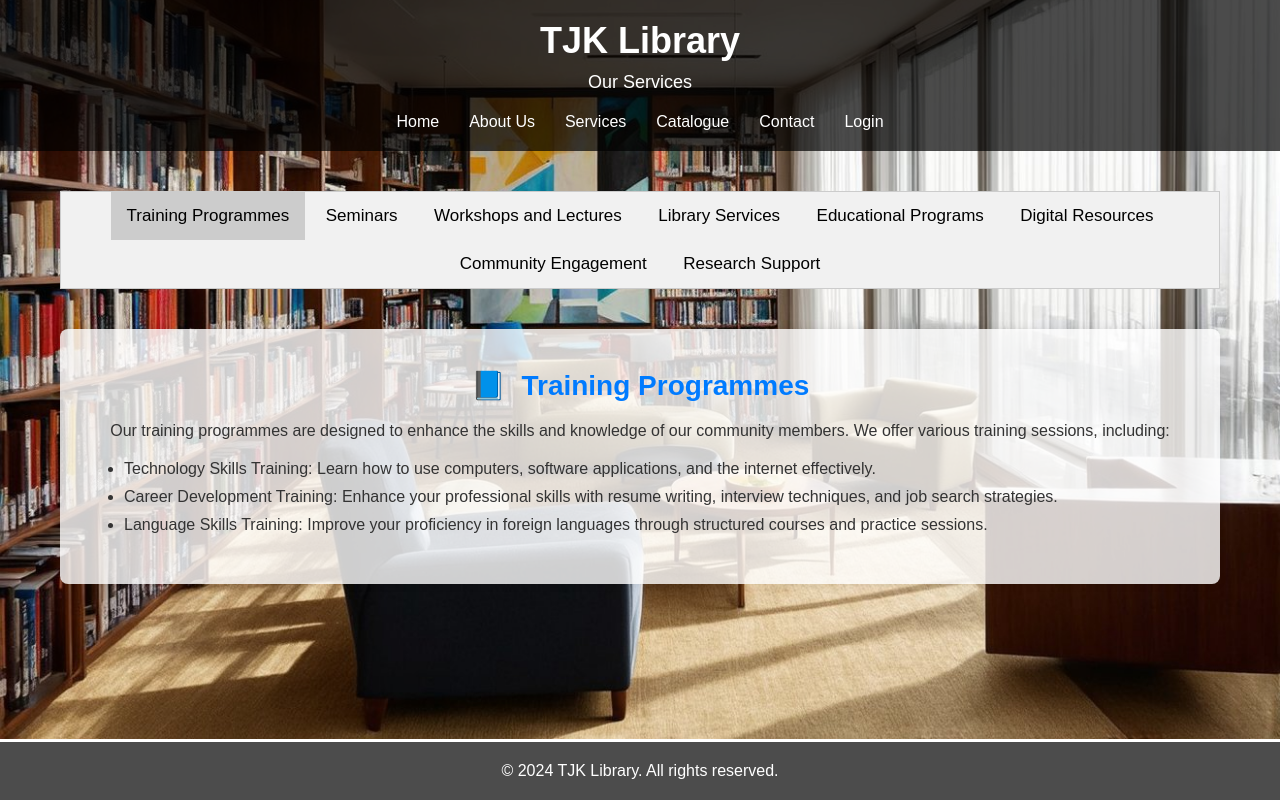
After one commit to ThejanDulara/Group_1, a Django app: template lims_portal/lims_app/templates/lims_app/services.html in a window 1280 px wide. The commit adds this page. Run offline with Django 3.2, Linux system fonts and the light colour scheme; the template is opened without the code that fills it, so the values that code supplies are empty.

Commit message:
services page created

```diff
--- /dev/null
+++ b/lims_portal/lims_app/templates/lims_app/services.html
@@ -0,0 +1,130 @@
+<!DOCTYPE html>
+<html lang="en">
+<head>
+    <meta charset="UTF-8">
+    <meta name="viewport" content="width=device-width, initial-scale=1.0">
+    <title>Services - TJK Library</title>
+    {% load static %}
+    <link rel="stylesheet" href="{% static 'CSS/services.css' %}">
+    <script src="{% static 'JS/services.js' %}" defer></script>
+</head>
+<body>
+    <header class="header">
+        <div class="header-content">
+            <h1>TJK Library</h1>
+            <p>Our Services</p>
+            <nav>
+                <ul>
+                    <li><a href="{% url 'home' %}">Home</a></li>
+                    <li><a href="{% url 'about us' %}">About Us</a></li>
+                    <li><a href="#">Services</a></li>
+                    <li><a href="{% url 'catalogue' %}">Catalogue</a></li>
+                    <li><a href="{% url 'contact' %}">Contact</a></li>
+                    <li><a href="{% url 'login' %}">Login</a></li>
+                </ul>
+            </nav>
+        </div>
+    </header>
+    <main>
+        <div class="tab">
+            <button class="tablinks" onclick="openTab(event, 'TrainingProgrammes')">Training Programmes</button>
+            <button class="tablinks" onclick="openTab(event, 'Seminars')">Seminars</button>
+            <button class="tablinks" onclick="openTab(event, 'Workshops')">Workshops and Lectures</button>
+            <button class="tablinks" onclick="openTab(event, 'LibraryServices')">Library Services</button>
+            <button class="tablinks" onclick="openTab(event, 'EducationalPrograms')">Educational Programs</button>
+            <button class="tablinks" onclick="openTab(event, 'DigitalResources')">Digital Resources</button>
+            <button class="tablinks" onclick="openTab(event, 'CommunityEngagement')">Community Engagement</button>
+            <button class="tablinks" onclick="openTab(event, 'ResearchSupport')">Research Support</button>
+        </div>
+
+        <div id="TrainingProgrammes" class="tabcontent">
+            <h2><span class="section-icon">📘</span> Training Programmes</h2>
+            <p>Our training programmes are designed to enhance the skills and knowledge of our community members. We offer various training sessions, including:</p>
+            <ul>
+                <li>Technology Skills Training: Learn how to use computers, software applications, and the internet effectively.</li>
+                <li>Career Development Training: Enhance your professional skills with resume writing, interview techniques, and job search strategies.</li>
+                <li>Language Skills Training: Improve your proficiency in foreign languages through structured courses and practice sessions.</li>
+            </ul>
+        </div>
+
+        <div id="Seminars" class="tabcontent">
+            <h2><span class="section-icon">🎤</span> Seminars</h2>
+            <p>We host a variety of seminars to facilitate knowledge sharing and discussion on relevant topics. Our seminars cover areas such as:</p>
+            <ul>
+                <li>Literature and Arts: Explore literary works and artistic expressions through expert-led discussions.</li>
+                <li>Science and Technology: Stay updated with the latest advancements in science and technology through informative sessions.</li>
+                <li>Health and Wellness: Learn about health, wellness, and lifestyle improvement from professionals in the field.</li>
+            </ul>
+        </div>
+
+        <div id="Workshops" class="tabcontent">
+            <h2><span class="section-icon">🛠️</span> Workshops and Lectures</h2>
+            <p>Our workshops and lectures provide hands-on learning experiences and in-depth knowledge on various subjects. Join us for:</p>
+            <ul>
+                <li>Creative Writing Workshops: Develop your writing skills with guidance from experienced authors and educators.</li>
+                <li>Art and Craft Workshops: Unleash your creativity with practical sessions on painting, sculpture, and other crafts.</li>
+                <li>Lectures on Historical Topics: Gain insights into historical events and figures through detailed lectures by historians and experts.</li>
+            </ul>
+        </div>
+
+        <div id="LibraryServices" class="tabcontent">
+            <h2><span class="section-icon">📚</span> Library Services</h2>
+            <p>At TJK Library, we offer a wide range of services to meet the diverse needs of our community. Our services include:</p>
+            <ul>
+                <li>Book Lending: Borrow books from our extensive collection for your reading pleasure.</li>
+                <li>Interlibrary Loan: Access books from other libraries through our interlibrary loan service.</li>
+                <li>Reference and Information Services: Get assistance with your research and information needs from our knowledgeable staff.</li>
+                <li>Reading Rooms and Study Areas: Enjoy a quiet and comfortable environment for reading and studying.</li>
+                <li>Special Collections and Archives: Explore rare and unique materials in our special collections and archives.</li>
+            </ul>
+        </div>
+
+        <div id="EducationalPrograms" class="tabcontent">
+            <h2><span class="section-icon">🎓</span> Educational Programs</h2>
+            <p>Our educational programs are designed to promote literacy, lifelong learning, and professional development. Programs include:</p>
+            <ul>
+                <li>Literacy and Reading Programs for All Ages: Participate in programs that encourage reading and literacy skills development.</li>
+                <li>Workshops and Seminars: Join us for workshops and seminars on a wide range of educational topics.</li>
+                <li>Computer and Technology Training: Improve your digital literacy with our computer and technology training sessions.</li>
+                <li>Career Development and Job Search Assistance: Receive support with career planning, job searches, and resume writing.</li>
+            </ul>
+        </div>
+
+        <div id="DigitalResources" class="tabcontent">
+            <h2><span class="section-icon">💻</span> Digital Resources</h2>
+            <p>Access a vast array of digital resources available to our library members. Our digital offerings include:</p>
+            <ul>
+                <li>eBooks and Audiobooks: Browse and borrow from our extensive collection of eBooks and audiobooks.</li>
+                <li>Online Databases: Access academic journals, research papers, and other online databases for your research needs.</li>
+                <li>Digital Magazines and Newspapers: Stay informed with access to digital versions of popular magazines and newspapers.</li>
+                <li>Educational Videos and Tutorials: Enhance your knowledge with educational videos and tutorials on various subjects.</li>
+            </ul>
+        </div>
+
+        <div id="CommunityEngagement" class="tabcontent">
+            <h2><span class="section-icon">🌍</span> Community Engagement</h2>
+            <p>We believe in fostering a strong sense of community through engagement and outreach initiatives. Our efforts include:</p>
+            <ul>
+                <li>Community Outreach Programs: Participate in programs that support and engage with our local community.</li>
+                <li>Collaborative Projects: Join collaborative projects with local organizations and institutions.</li>
+                <li>Volunteer Opportunities: Get involved and give back to the community through various volunteer opportunities.</li>
+                <li>Public Forums and Discussions: Engage in public forums and discussions on important community issues.</li>
+            </ul>
+        </div>
+
+        <div id="ResearchSupport" class="tabcontent">
+            <h2><span class="section-icon">🔍</span> Research Support</h2>
+            <p>We provide comprehensive support for your research needs. Our research support services include:</p>
+            <ul>
+                <li>Research Consultations: Schedule one-on-one consultations with our librarians for personalized research assistance.</li>
+                <li>Access to Research Databases: Utilize our extensive range of research databases for your academic and professional projects.</li>
+                <li>Workshops and Training Sessions: Attend workshops and training sessions on research methodologies and tools.</li>
+                <li>Publication Assistance: Get help with writing, editing, and publishing your research work.</li>
+            </ul>
+        </div>
+    </main>
+    <footer>
+        <p>&copy; 2024 TJK Library. All rights reserved.</p>
+    </footer>
+</body>
+</html>
--- a/lims_portal/lims_app/urls.py
+++ b/lims_portal/lims_app/urls.py
@@ -12,4 +12,5 @@ urlpatterns = [
     path('contact/', views.contact, name='contact'),
     path('about us/', views.about_us, name='about us'),
     path('userlogout/', views.user_logout, name='userlogout'),
+    path('services/', views.services, name='services'),
 ]
--- a/lims_portal/lims_app/views.py
+++ b/lims_portal/lims_app/views.py
@@ -79,3 +79,6 @@ def signup(request):
 def user_logout(request):
     auth.logout(request)
     return redirect("home")
+
+def services(request):
+    return render(request, 'lims_app/services.html')
--- a/lims_portal/lims_portal/settings.py
+++ b/lims_portal/lims_portal/settings.py
@@ -78,7 +78,7 @@ DATABASES = {
         'USER': 'root',
         'PASSWORD': '',
         'HOST': 'localhost',
-        'PORT': '3306',
+        'PORT': '3308',
     }
 }
 
--- /dev/null
+++ b/lims_portal/static/css/services.css
@@ -0,0 +1,141 @@
+/* Reset default margin and padding */
+* {
+    margin: 0;
+    padding: 0;
+    box-sizing: border-box;
+}
+
+body {
+    font-family: Arial, sans-serif;
+    margin: 0;
+    padding: 0;
+    background-image: url('../images/background.jpg');
+    background-size: cover;
+    background-repeat: no-repeat;
+    background-position: center center;
+    color: #333;
+}
+
+.header {
+    background-color: rgba(0, 0, 0, 0.7); /* Semi-transparent black background */
+    color: #fff;
+    padding: 20px 0;
+    text-align: center;
+}
+
+.header-content {
+    max-width: 1200px;
+    margin: 0 auto;
+    padding: 0 20px;
+}
+
+.header h1 {
+    margin: 0;
+    font-size: 36px;
+}
+
+.header p {
+    margin: 10px 0 20px;
+    font-size: 18px;
+}
+
+nav ul {
+    list-style: none;
+    padding: 0;
+    margin: 0;
+    display: flex;
+    justify-content: center;
+}
+
+nav ul li {
+    margin: 0 15px;
+}
+
+nav ul li a {
+    color: #fff;
+    text-decoration: none;
+    font-size: 16px;
+}
+
+nav ul li a:hover {
+    text-decoration: underline;
+}
+
+main {
+    max-width: 1200px;
+    margin: 40px auto;
+    padding: 0 20px;
+    text-align: center;
+}
+
+.tab {
+    overflow: hidden;
+    border: 1px solid #ccc;
+    background-color: #f1f1f1;
+    text-align: center;
+    margin-bottom: 40px;
+}
+
+.tab button {
+    background-color: inherit;
+    border: none;
+    outline: none;
+    cursor: pointer;
+    padding: 14px 16px;
+    transition: 0.3s;
+    font-size: 17px;
+}
+
+.tab button:hover {
+    background-color: #ddd;
+}
+
+.tab button.active {
+    background-color: #ccc;
+}
+
+.tabcontent {
+    display: none;
+    padding: 6px 12px;
+    border-top: none;
+    background-color: rgba(255, 255, 255, 0.8);
+    padding: 40px;
+    border-radius: 8px;
+    box-shadow: 0 0 10px rgba(0, 0, 0, 0.1);
+    margin-bottom: 40px;
+}
+
+.tabcontent h2 {
+    margin: 0 0 20px;
+    font-size: 28px;
+    color: #007bff;
+}
+
+.tabcontent ul {
+    list-style-type: disc;
+    padding-left: 1.5rem;
+    text-align: left;
+}
+
+.tabcontent ul li {
+    margin-bottom: 10px;
+    font-size: 16px;
+}
+
+.tabcontent p, .tabcontent ul {
+    margin-top: 20px; /* Add margin to the top of paragraph and unordered list */
+}
+
+.section-icon {
+    margin-right: 0.5rem;
+}
+
+footer {
+    text-align: center;
+    padding: 20px;
+    background-color: rgba(0, 0, 0, 0.7);
+    color: #fff;
+    position: fixed;
+    bottom: 0;
+    width: 100%;
+}
--- /dev/null
+++ b/lims_portal/static/js/services.js
@@ -0,0 +1,25 @@
+function openTab(evt, tabName) {
+    // Declare all variables
+    var i, tabcontent, tablinks;
+
+    // Get all elements with class="tabcontent" and hide them
+    tabcontent = document.getElementsByClassName("tabcontent");
+    for (i = 0; i < tabcontent.length; i++) {
+        tabcontent[i].style.display = "none";
+    }
+
+    // Get all elements with class="tablinks" and remove the class "active"
+    tablinks = document.getElementsByClassName("tablinks");
+    for (i = 0; i < tablinks.length; i++) {
+        tablinks[i].className = tablinks[i].className.replace(" active", "");
+    }
+
+    // Show the current tab, and add an "active" class to the button that opened the tab
+    document.getElementById(tabName).style.display = "block";
+    evt.currentTarget.className += " active";
+}
+
+// Set the default active tab
+document.addEventListener('DOMContentLoaded', (event) => {
+    document.getElementsByClassName('tablinks')[0].click();
+});
```
Also changed, not shown: lims_portal/lims_app/templates/lims_app/about_us.html (+4 -4 lines).
